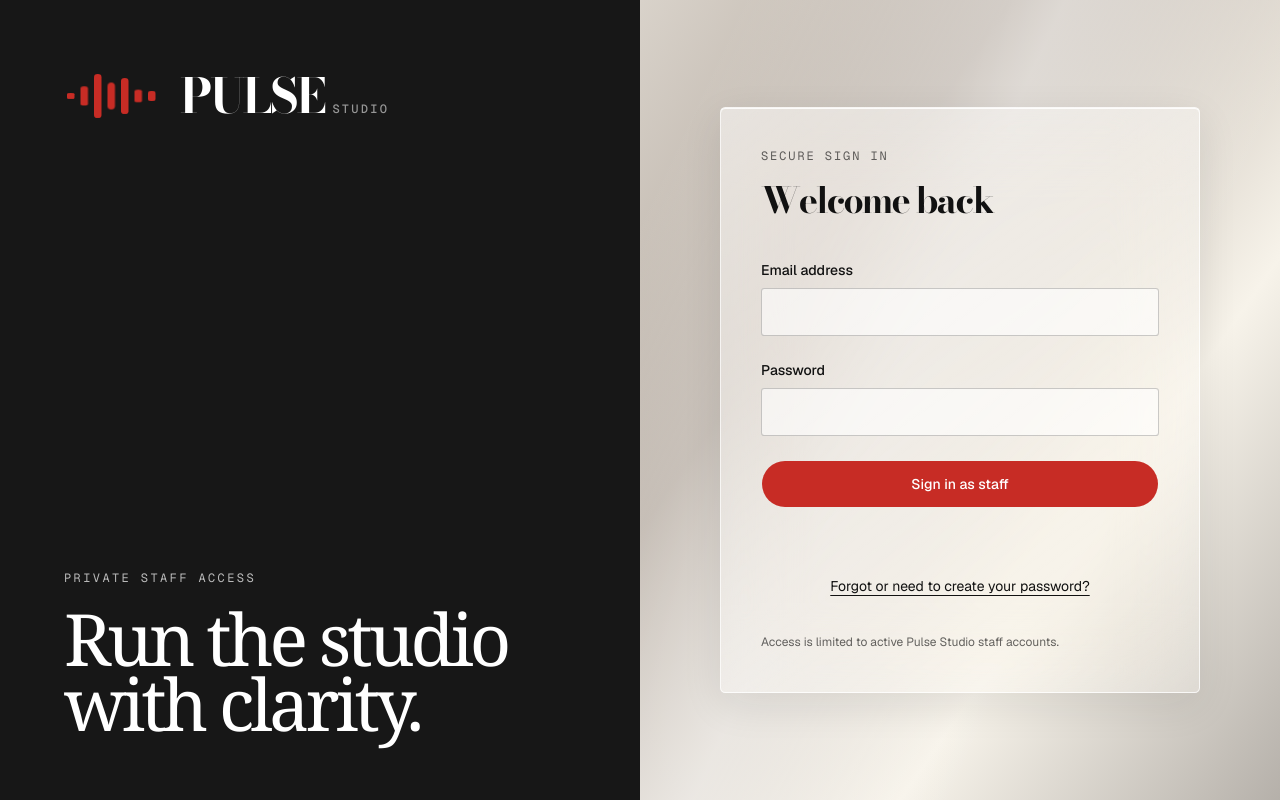
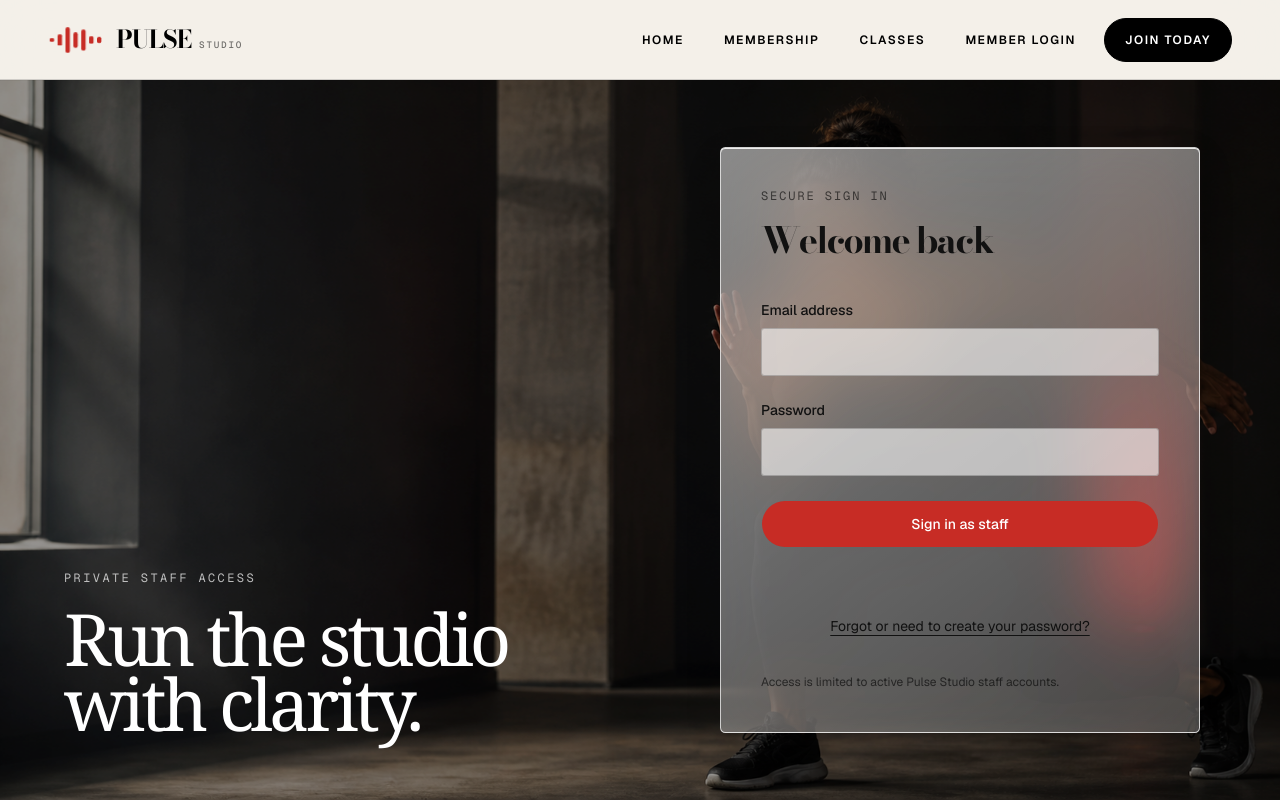
Before and after one commit to IvayloNanev/Pulse-Studio, a Next.js app in the folder apps/web/: page /staff/login in a window 1280 px wide. Built offline with nearby package versions, Linux system fonts and the light colour scheme.

Commit message:
fix(auth): align staff login and preserve recovery audience

```diff
--- a/apps/web/src/app/auth/recovery/page.tsx
+++ b/apps/web/src/app/auth/recovery/page.tsx
@@ -6,14 +6,16 @@
 import { confirmRecovery } from "./actions";
 
 type RecoveryPageProps = {
-  searchParams: Promise<{ token_hash?: string; redirect_to?: string }>;
+  searchParams: Promise<{ token_hash?: string; redirect_to?: string; audience?: string }>;
 };
 
-function recoveryAudience(redirectTo?: string) {
+function recoveryAudience(redirectTo?: string, explicitAudience?: string) {
+  if (explicitAudience === "staff") return "staff";
   if (!redirectTo) return "member";
 
   try {
-    return new URL(redirectTo).searchParams.get("audience") === "staff" ? "staff" : "member";
+    const destination = new URL(redirectTo, "https://pulse.local");
+    return destination.searchParams.get("audience") === "staff" || destination.pathname.endsWith("/staff") ? "staff" : "member";
   } catch {
     return "member";
   }
@@ -21,7 +23,7 @@
 
 export default async function RecoveryPage({ searchParams }: RecoveryPageProps) {
   const query = await searchParams;
-  const audience = recoveryAudience(query.redirect_to);
+  const audience = recoveryAudience(query.redirect_to, query.audience);
   const loginPath = audience === "staff" ? "/staff/login" : "/login";
 
   return (
--- a/apps/web/src/components/login-panel.tsx
+++ b/apps/web/src/components/login-panel.tsx
@@ -4,7 +4,6 @@
 import Image from "next/image";
 import { useRouter } from "next/navigation";
 
-import { Brand } from "@/components/brand";
 import { SiteHeader } from "@/components/site-header";
 import { Button } from "@/components/ui/button";
 import { createClient } from "@/lib/supabase/client";
@@ -111,12 +110,20 @@
 
   return (
     <>
-      {!isStaff ? <SiteHeader /> : null}
-      <main className={`relative isolate grid min-w-0 overflow-x-hidden text-[#111] lg:grid-cols-2 ${isStaff ? "min-h-screen bg-[#f3f0e9]" : "min-h-[calc(100vh-5rem)] bg-transparent"}`}>
-      {!isStaff ? <div className="absolute inset-0 -z-20"><Image src="/media/classes/yoga.jpg" alt="Pulse Studio member practicing yoga" fill priority sizes="100vw" className="object-cover object-center" /></div> : null}
-      {!isStaff ? <div className="absolute inset-0 -z-10 bg-black/38" aria-hidden="true" /> : null}
-      <div className={`relative flex min-h-[18rem] min-w-0 flex-col overflow-hidden p-6 text-white sm:p-12 lg:p-16 ${isStaff ? "justify-between bg-[#171717]" : "justify-end bg-transparent"}`}>
-        {isStaff ? <div className="relative z-10"><Brand inverse prominent /></div> : null}
+      <SiteHeader />
+      <main className="relative isolate grid min-h-[calc(100vh-5rem)] min-w-0 overflow-x-hidden bg-transparent text-[#111] lg:grid-cols-2">
+      <div className="absolute inset-0 -z-20">
+        <Image
+          src={isStaff ? "/media/pulse-hiit-editorial.png" : "/media/classes/yoga.jpg"}
+          alt={isStaff ? "Pulse Studio HIIT training" : "Pulse Studio yoga practice"}
+          fill
+          priority
+          sizes="100vw"
+          className={`object-cover ${isStaff ? "object-[68%_center]" : "object-center"}`}
+        />
+      </div>
+      <div className="absolute inset-0 -z-10 bg-black/38" aria-hidden="true" />
+      <div className="relative flex min-h-[18rem] min-w-0 flex-col justify-end overflow-hidden bg-transparent p-6 text-white sm:p-12 lg:p-16">
         <div className="relative z-10">
           <p className="font-mono text-xs uppercase tracking-[0.2em] text-white/70">
             {isStaff ? "Private staff access" : "Member access"}
@@ -126,8 +133,7 @@
           </h1>
         </div>
       </div>
-      <div className={`relative flex items-center overflow-hidden px-6 py-14 sm:px-12 lg:px-20 ${isStaff ? "atmospheric-motion bg-[linear-gradient(125deg,#8d8781_0%,#eeeae3_32%,#b7ada3_55%,#f7f3ea_72%,#77716d_100%)]" : "bg-transparent"}`}>
-        {isStaff ? <div className="pointer-events-none absolute inset-0 bg-[linear-gradient(115deg,transparent_10%,rgba(255,255,255,0.48)_42%,transparent_68%)]" /> : null}
+      <div className="relative flex items-center overflow-hidden bg-transparent px-6 py-14 sm:px-12 lg:px-20">
         <div className="editorial-rise glass-panel relative w-full max-w-lg rounded-3xl p-7 sm:p-10">
           <p className="route-eyebrow text-black/60">Secure sign in</p>
           <h2 className="route-title mt-4 text-4xl">Welcome back</h2>
```
